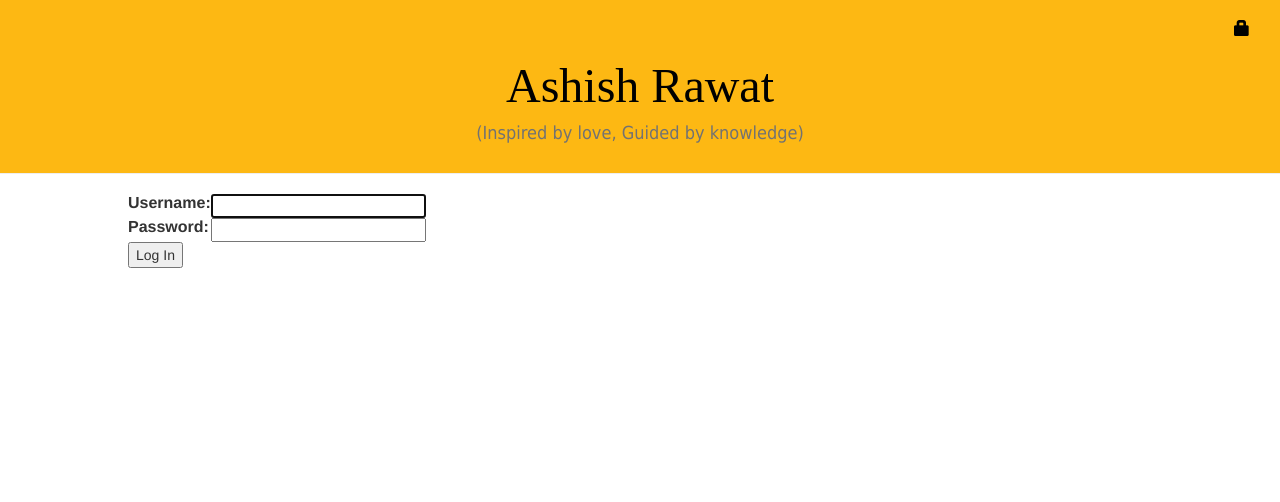
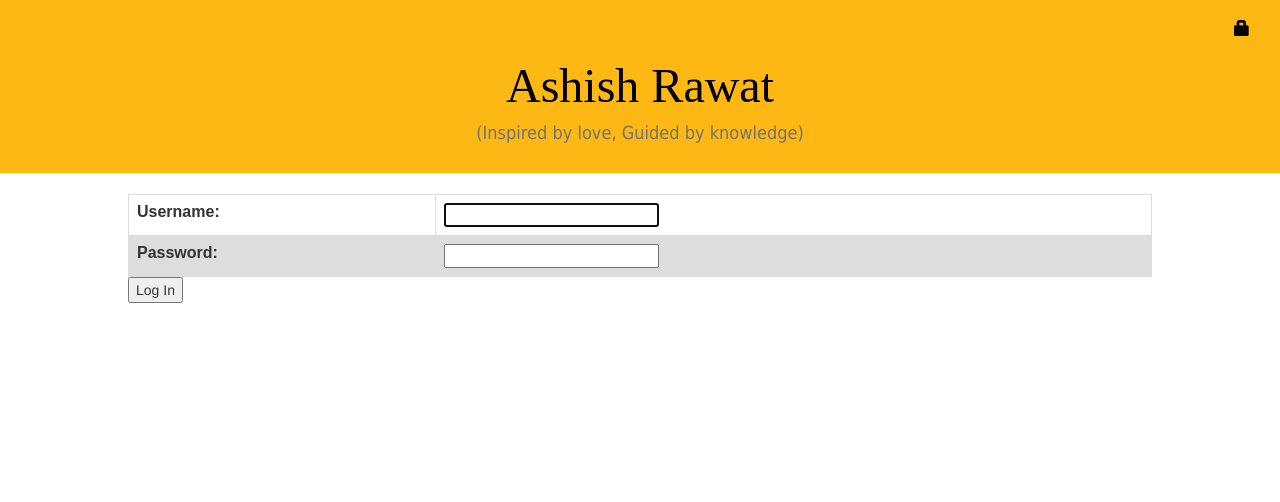
Before and after one commit to AshishRawat31/DjangoBlog, a Django app: a page that uses blog/templates/blog/base.html in a window 1280 px wide. Shown: the top 502 px of the page. Run offline with Django 3.2, Linux system fonts and the light colour scheme; some libraries are stand-ins or nearby versions.

Commit message:
Adding styles on tables

```diff
--- a/blog/static/css/blog.css
+++ b/blog/static/css/blog.css
@@ -99,3 +99,19 @@ h1, h2, h3, h4, h5, h6 {
 .help{
     margin: 0% 10%;
 }
+
+table {
+    font-family: arial, sans-serif;
+    border-collapse: collapse;
+    width: 100%;
+}
+
+td, th {
+    border: 1px solid #dddddd;
+    text-align: left;
+    padding: 8px;
+}
+
+tr:nth-child(even) {
+    background-color: #dddddd;
+}
```
